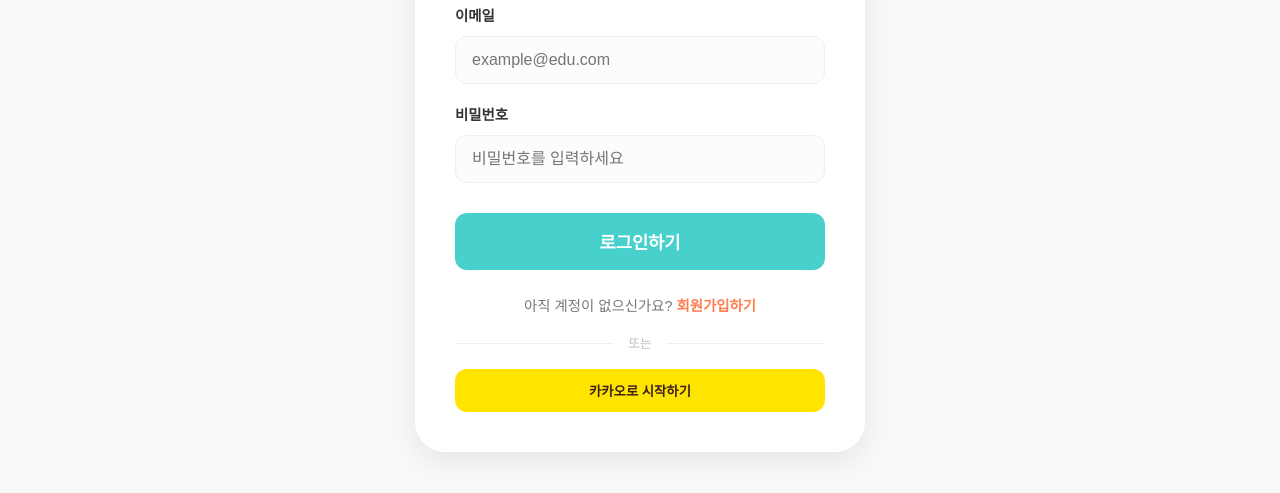
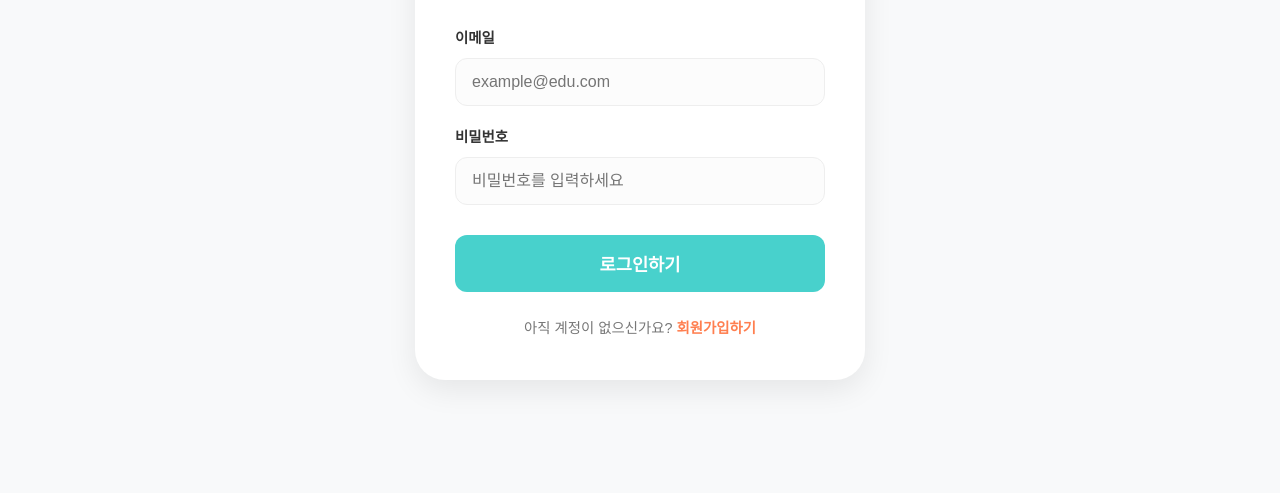
Before and after one commit to Team-Andante/COMPASS, a website with bundled scripts: page html/login.html in a window 1280 px wide. Shown: the part 307-800 px from the top of the page. Built offline with nearby package versions, Linux system fonts and the light colour scheme.

Commit message:
✨ 카카오 로그인 디자인 삭제

```diff
--- a/html/login.html
+++ b/html/login.html
@@ -41,10 +41,6 @@
 
             <div class="auth-footer">
                 <p>아직 계정이 없으신가요? <a href="#"  onclick="location.href='signup.html'">회원가입하기</a></p>
-                <div class="divider"><span>또는</span></div>
-                <div class="social-login">
-                    <button class="social-btn kakao">카카오로 시작하기</button>
-                </div>
             </div>
         </article>
     </main>
```
